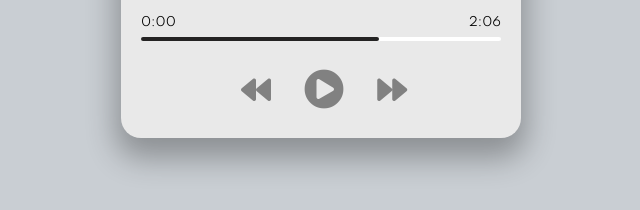
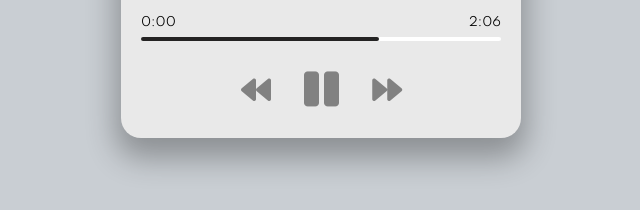
Before and after one commit to rperry99/javascript-music-player, a plain HTML site: page index.html in a window 1280 px wide. Both pictures are taken after a click on the icon 643 px from the left and 601 px from the top of the page. Shown: the part 512-722 px from the top of the page, 319-959 px from the left. Drawn offline with Linux system fonts and the light colour scheme.

Commit message:
Add play pause function

```diff
--- a/index.html
+++ b/index.html
@@ -31,7 +31,7 @@
       <!-- Controls -->
       <div class="player-controls">
         <i class="fas fa-backward" id="prev" title="Previous"></i>
-        <i class="fas fa-play-circle main-button" id="play" title="Play"></i>
+        <i class="fas fa-play main-button" id="play" title="Play"></i>
         <i class="fas fa-forward" id="next" title="Next"></i>
       </div>
     </div>
--- a/script.js
+++ b/script.js
@@ -0,0 +1,32 @@
+// Elements
+const music = document.querySelector('audio');
+const prevBtn = elementGetter('prev');
+const playBtn = elementGetter('play');
+const nextBtn = elementGetter('next');
+
+// Check if song is playing
+let isPlaying = false;
+
+// Function to get elements by id
+function elementGetter(id) {
+  return document.getElementById(id);
+}
+
+// Function to Play Song
+function playSong() {
+  isPlaying = true;
+  playBtn.classList.replace('fa-play', 'fa-pause');
+  playBtn.setAttribute('title', 'Pause');
+  music.play();
+}
+
+// Function to pause Song
+function pauseSong() {
+  isPlaying = false;
+  playBtn.classList.replace('fa-pause', 'fa-play');
+  playBtn.setAttribute('title', 'Play');
+  music.pause();
+}
+
+// Play or Pause Event Listener
+playBtn.addEventListener('click', () => (isPlaying ? pauseSong() : playSong()));
```
